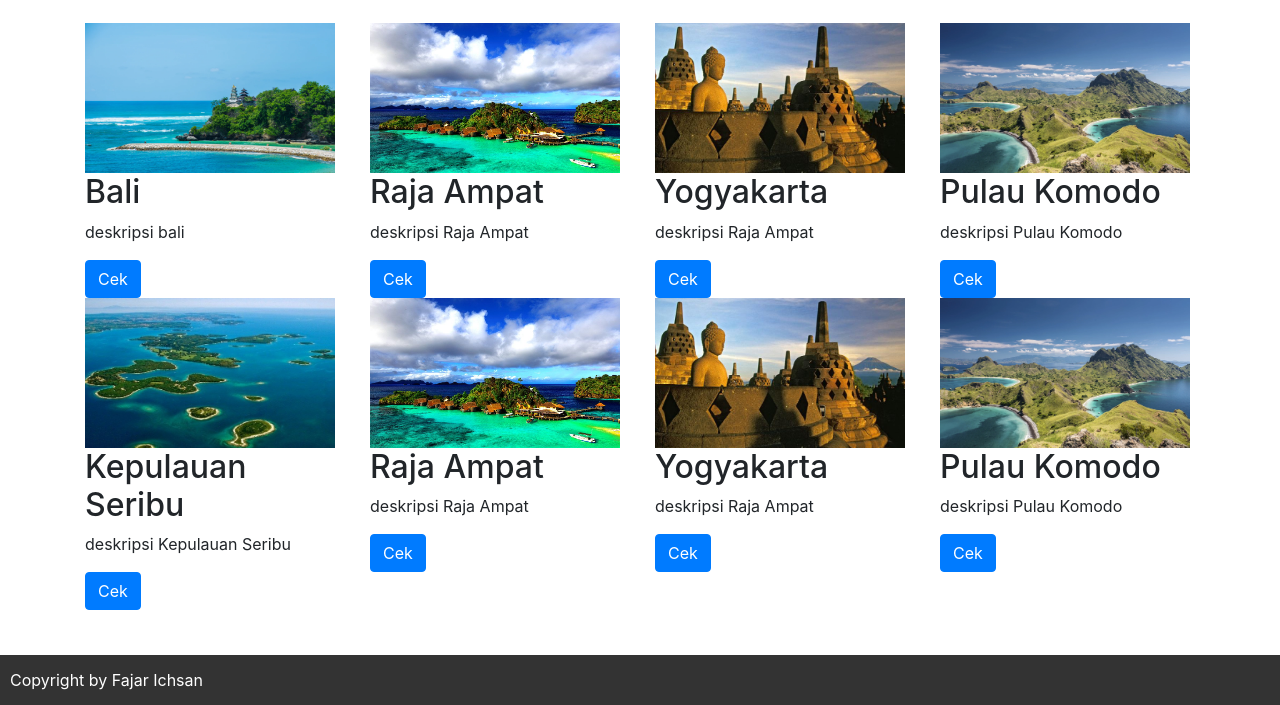
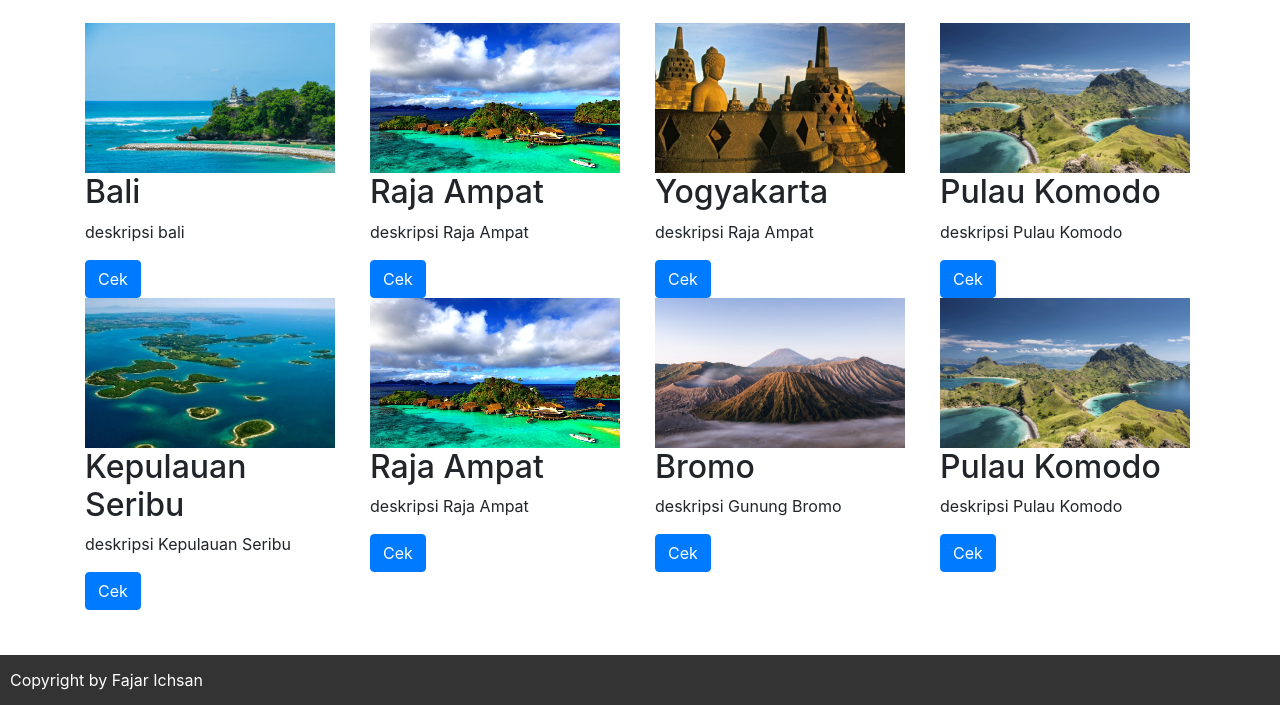
Before and after one commit to fajarr2403/wonderful.git.io, a plain HTML site: page index.html in a window 1280 px wide. Shown: the part 673-1378 px from the top of the page. Drawn offline with nearby package versions, Linux system fonts and the light colour scheme.

Commit message:
commit euy

```diff
--- a/css/style.css
+++ b/css/style.css
@@ -18,7 +18,3 @@
 .judul h2 {
   margin: 4% 0 4% 0;
 }
-
-.panel{
-  border: #333
-}
--- a/index.html
+++ b/index.html
@@ -121,10 +121,10 @@
               </div>
               <div class="col-xs-6 col-md-3">
                 <a href="#" class="thumbnail">
-                  <img src="media/yogya.jpg" width="250px" height="150px"  alt="...">
+                  <img src="media/bromo.jpg" width="250px" height="150px"  alt="...">
                 </a>
-                <h2>Yogyakarta</h2>
-                <p>deskripsi Raja Ampat</p>
+                <h2>Bromo</h2>
+                <p>deskripsi Gunung Bromo</p>
                 <button type="button" class="btn btn-primary">Cek<span class="caret"></span></button>
               </div>
               <div class="col-xs-6 col-md-3">
```
Also changed, not shown: media/bromo.jpg (added).
